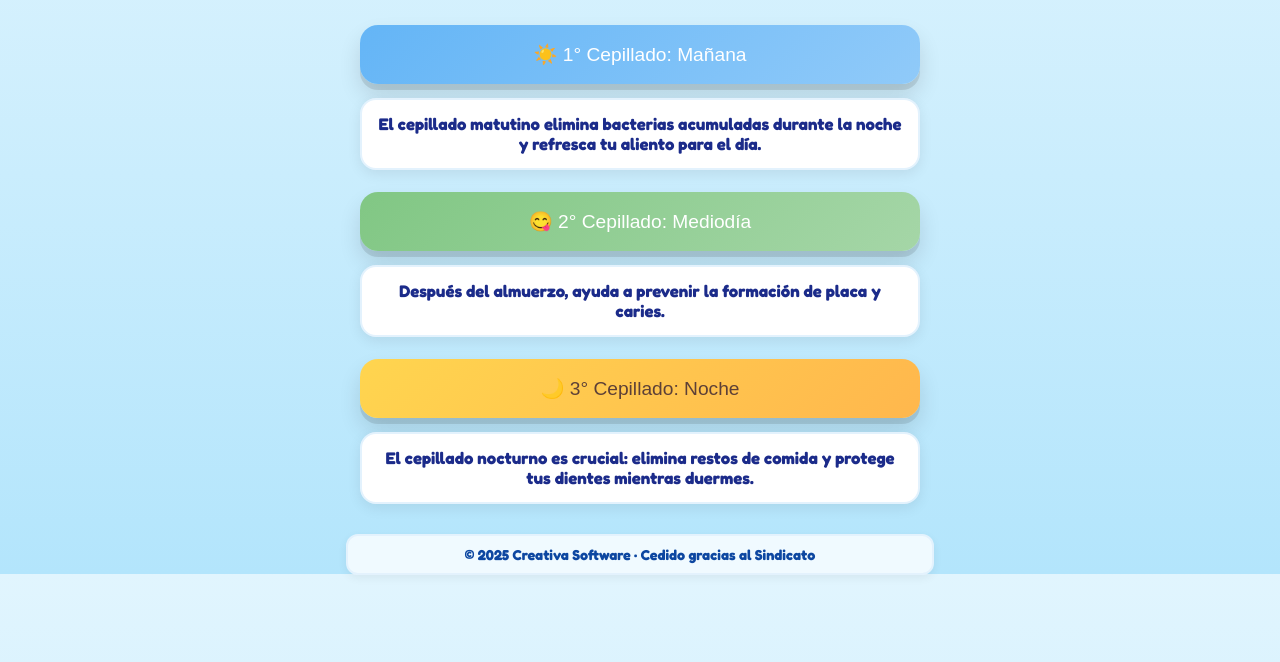
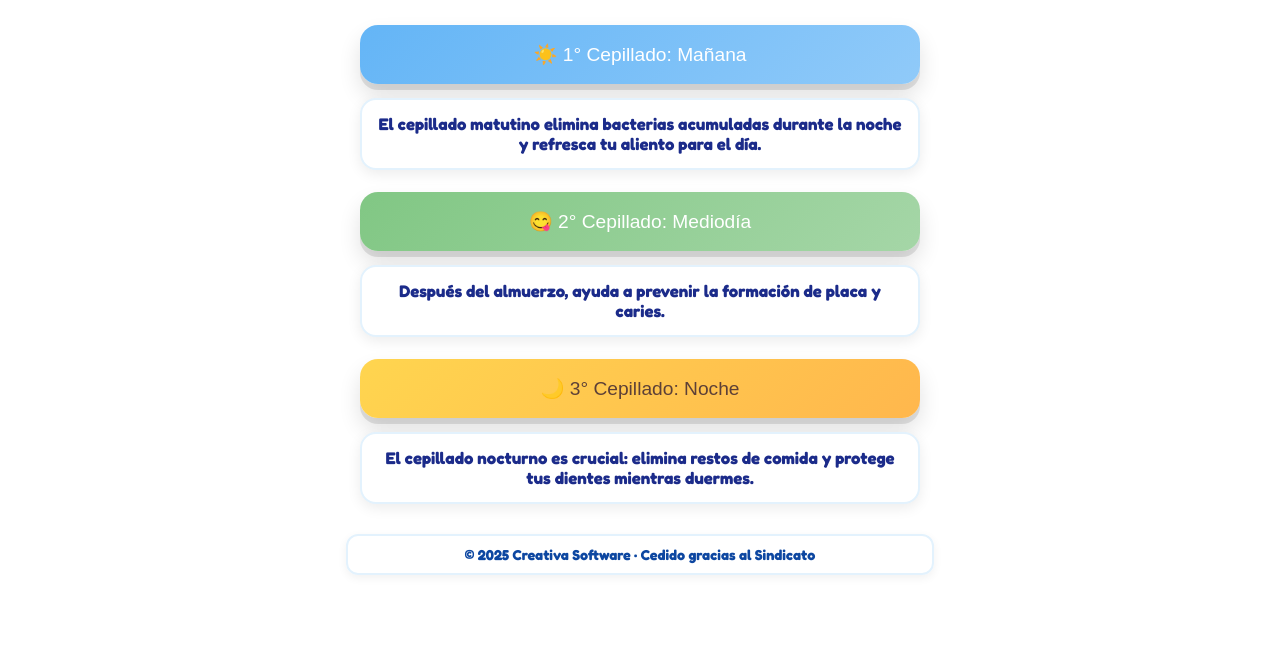
Before and after one commit to javier-dotcom/GuiaCepillado, a plain HTML site: page index.html in a window 1280 px wide. Shown: the part 226-888 px from the top of the page. Drawn offline with Linux system fonts and the light colour scheme.

Commit message:
Actualizacion index

```diff
--- a/index.html
+++ b/index.html
@@ -27,7 +27,7 @@
       padding: 24px 12px 64px;
       text-align:center;
       color:var(--c-text);
-      background: linear-gradient(180deg, var(--c-bg1), var(--c-bg2));
+      background: white;
       overflow-x:hidden;
     }
     .page{
```
